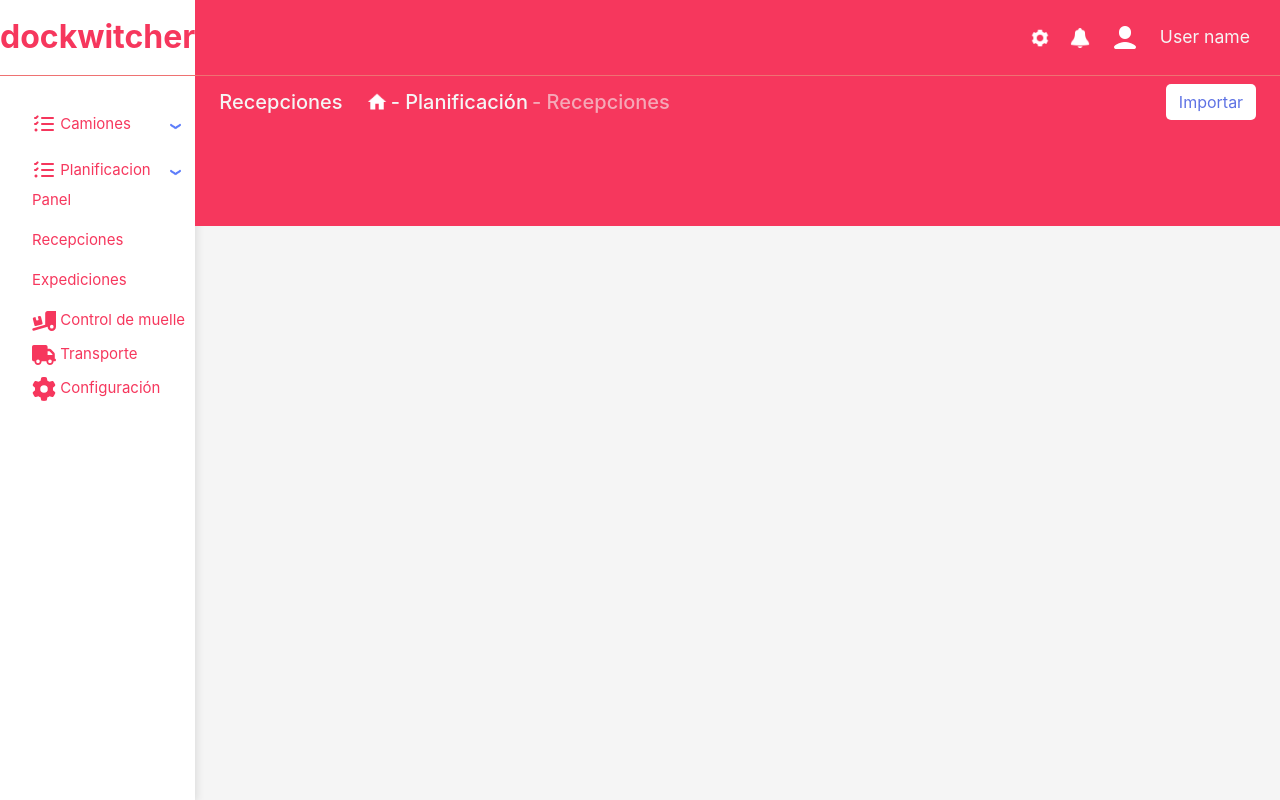
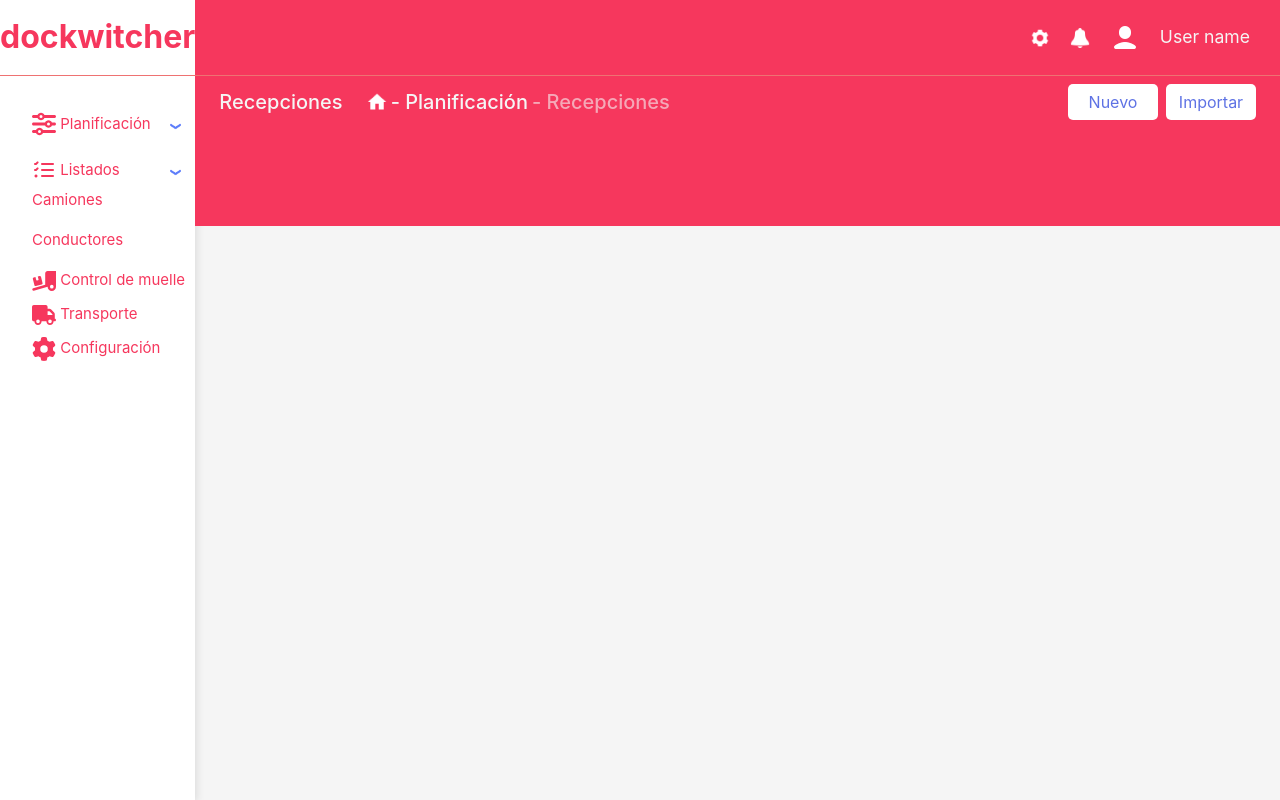
Before and after one commit to PJMonticoli/dockwitcher-front, a Vue app: page / in a window 1280 px wide. Both pictures are taken after a click on the button 175 px from the left and 170 px from the top of the page. Built offline with nearby package versions, Linux system fonts and the light colour scheme.

Commit message:
update planning icon y orden collapse buttons

```diff
--- a/src/components/NavigationBar.vue
+++ b/src/components/NavigationBar.vue
@@ -1,17 +1,17 @@
-<script setup>
-
-</script>
+<script setup></script>
 
 <template>
   <nav class="navigation-bar d-flex align-items-start">
     <ul class="w-100 px-4 mt-2 d-flex justify-content-between">
       <li class="d-flex align-items-center">
         <span class="me-4 fs-5 fw-medium">Recepciones</span>
-        <img src="../assets/images/icons8-home-24.png" width="20px">
-        <span class="ms-1 fs-5 fw-medium">- Planificación</span><span class="enabled ms-1 fs-5 fw-medium">- Recepciones</span>
+        <img src="../assets/images/icons8-home-24.png" width="20px" />
+        <span class="ms-1 fs-5 fw-medium">- Planificación</span
+        ><span class="enabled ms-1 fs-5 fw-medium">- Recepciones</span>
       </li>
       <li>
-        <button class="btn btn-navigation-bar">Importar</button>
+        <button class="btn btn-navigation-bar">Nuevo</button>
+        <button class="btn btn-navigation-bar ms-2">Importar</button>
       </li>
     </ul>
   </nav>
--- a/src/components/Sidebar.vue
+++ b/src/components/Sidebar.vue
@@ -13,37 +13,8 @@ import { RouterLink } from 'vue-router'
         <li>
           <div class="d-flex justify-content-between align-items-center">
             <div class="">
-              <img id="planification-icon" src="../assets/images/icons8-todo-list-24.png" />
-              Camiones
-            </div>
-            <button
-              class="btn btn-primary"
-              id="collapse-btn"
-              type="button"
-              data-bs-toggle="collapse"
-              data-bs-target="#collapseCamiones"
-              aria-expanded="false"
-              aria-controls="collapseCamiones"
-            >
-              <img
-                id="collapse-icon"
-                src="../assets/images/icons8-chevron-abajo-24.png"
-                width="15"
-              />
-            </button>
-          </div>
-          <div class="collapse" id="collapseCamiones">
-            <div>
-              <p><RouterLink to="/trucks">Camiones</RouterLink></p>
-              <p><RouterLink to="/drivers">Conductores</RouterLink></p>
-            </div>
-          </div>
-        </li>
-        <li>
-          <div class="d-flex justify-content-between align-items-center">
-            <div class="">
-              <img id="planification-icon" src="../assets/images/icons8-todo-list-24.png" />
-              Planificacion
+              <img id="planification-icon" src="../assets/images/sliders-solid.svg" width="24" />
+              Planificación
             </div>
             <button
               class="btn btn-primary"
@@ -69,6 +40,37 @@ import { RouterLink } from 'vue-router'
             </div>
           </div>
         </li>
+
+        <li>
+          <div class="d-flex justify-content-between align-items-center">
+            <div class="">
+              <img id="listado-icon" src="../assets/images/icons8-todo-list-24.png" />
+              Listados
+            </div>
+            <button
+              class="btn btn-primary"
+              id="collapse-btn"
+              type="button"
+              data-bs-toggle="collapse"
+              data-bs-target="#collapseCamiones"
+              aria-expanded="false"
+              aria-controls="collapseCamiones"
+            >
+              <img
+                id="collapse-icon"
+                src="../assets/images/icons8-chevron-abajo-24.png"
+                width="15"
+              />
+            </button>
+          </div>
+          <div class="collapse" id="collapseCamiones">
+            <div>
+              <p><RouterLink to="/trucks">Camiones</RouterLink></p>
+              <p><RouterLink to="/drivers">Conductores</RouterLink></p>
+            </div>
+          </div>
+        </li>
+
         <li>
           <img
             id="control-muelle-icon"
```
Also changed, not shown: src/assets/images/sliders-solid.svg (added).
